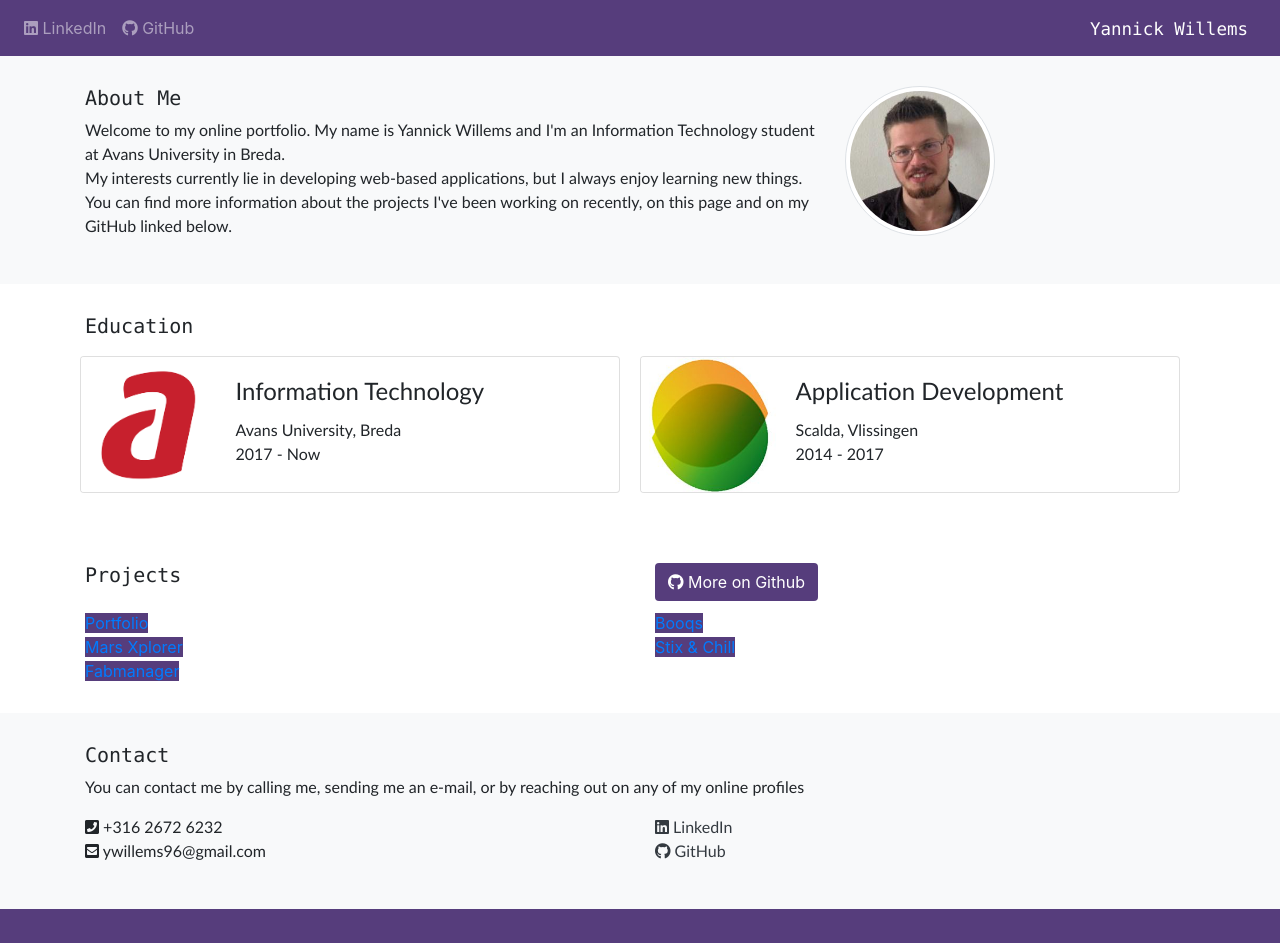
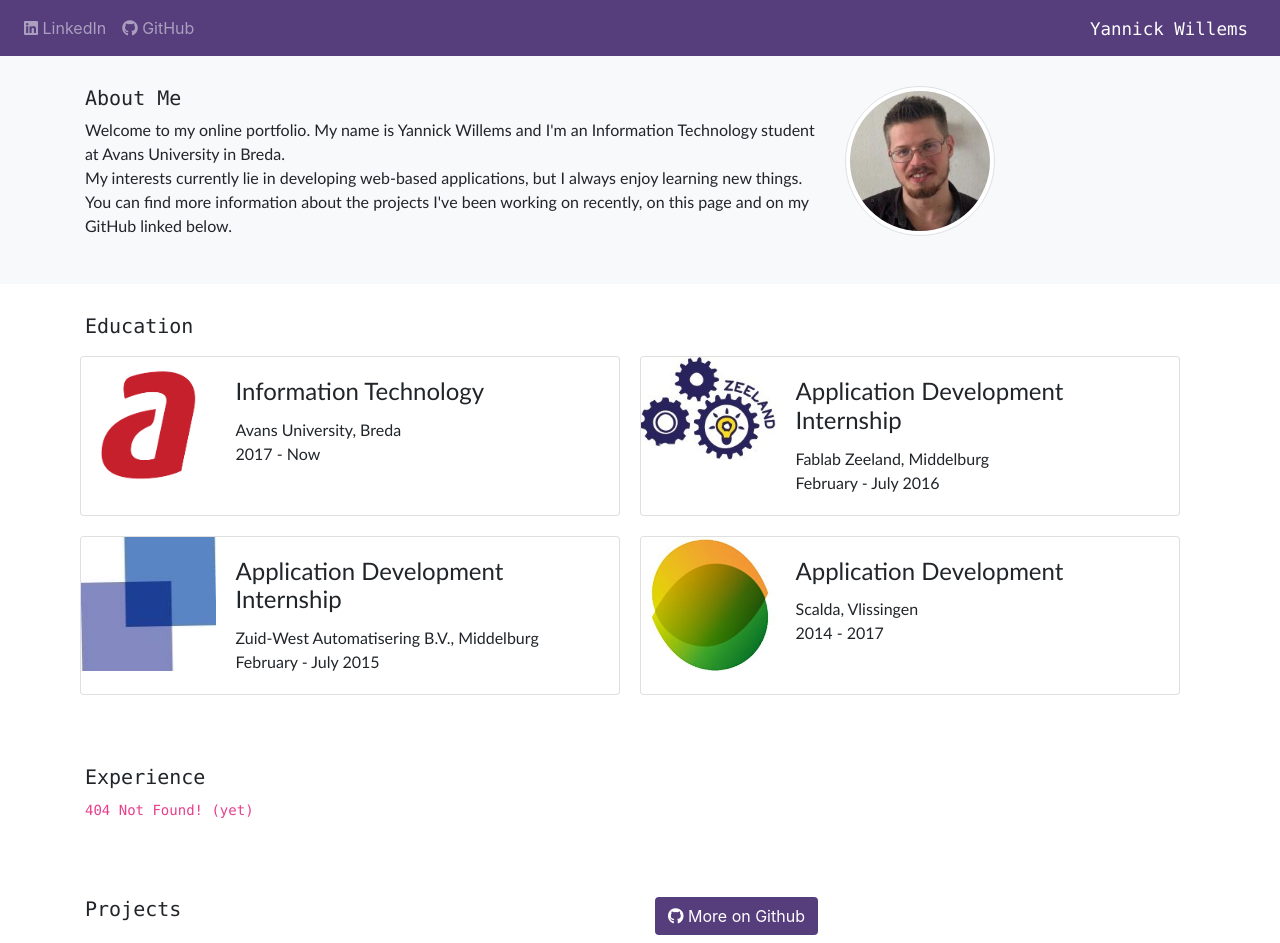
Before and after one commit to Ker0h/portfolio, a Vue app: page /#/ in a window 1280 px wide. Shown: the top 943 px of the page. Built offline with nearby package versions, Linux system fonts and the light colour scheme.

Commit message:
Added internships to Education

```diff
--- a/src/components/Education.vue
+++ b/src/components/Education.vue
@@ -16,6 +16,38 @@
                 <b-card-text>
                   Avans University, Breda<br />
                   2017 - Now
+                </b-card-text>
+              </b-card-body>
+            </b-col>
+          </b-row>
+        </b-card>
+
+        <b-card no-body class="overflow-hidden card" style="max-width: 540px;">
+          <b-row no-gutters>
+            <b-col cols="12" md="3">
+              <b-img src="../assets/fablab.png" class="card-img rounded-0"></b-img>
+            </b-col>
+            <b-col cols="12" md="9">
+              <b-card-body title="Application Development Internship">
+                <b-card-text>
+                  Fablab Zeeland, Middelburg<br />
+                  February - July 2016
+                </b-card-text>
+              </b-card-body>
+            </b-col>
+          </b-row>
+        </b-card>
+
+        <b-card no-body class="overflow-hidden card" style="max-width: 540px;">
+          <b-row no-gutters>
+            <b-col cols="12" md="3">
+              <b-img src="../assets/zwa.png" class="card-img rounded-0"></b-img>
+            </b-col>
+            <b-col cols="12" md="9">
+              <b-card-body title="Application Development Internship">
+                <b-card-text>
+                  Zuid-West Automatisering B.V., Middelburg<br />
+                  February - July 2015
                 </b-card-text>
               </b-card-body>
             </b-col>
--- a/src/components/Experience.vue
+++ b/src/components/Experience.vue
@@ -0,0 +1,27 @@
+<template>
+  <div class="projects">
+    <b-container>
+      <b-row>
+        <b-col cols="12">
+          <h5 id="projects">Experience</h5>
+        </b-col>
+      </b-row>
+
+      <b-row>
+        <b-col cols="12">
+          <p><code>404 Not Found! (yet)</code></p>
+        </b-col>
+      </b-row>
+    </b-container>
+  </div>
+</template>
+
+<script>
+export default {
+  name: "Experience"
+};
+</script>
+
+<style scoped>
+
+</style>
--- a/src/components/Home.vue
+++ b/src/components/Home.vue
@@ -2,6 +2,7 @@
   <div class="home">
     <About class="grey-bg"/>
     <Education class="light-bg"/>
+    <Experience class="light-bg" />
     <Projects class="light-bg"/>
     <Contact class="grey-bg"/>
     <Footer class="purple-bg text-white"/>
@@ -11,6 +12,7 @@
 <script>
 import About from "./About";
 import Education from "./Education";
+import Experience from "./Experience";
 import Projects from "./Projects";
 import Contact from "./Contact";
 import Footer from "./Footer";
@@ -20,6 +22,7 @@ export default {
   components: {
     About,
     Education,
+    Experience,
     Projects,
     Contact,
     Footer
```
Also changed, not shown: src/assets/fablab.png (added), src/assets/zwa.png (added).
